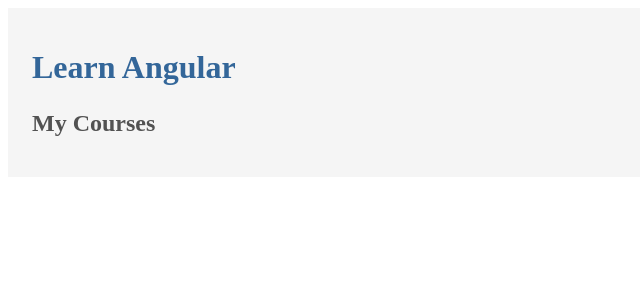
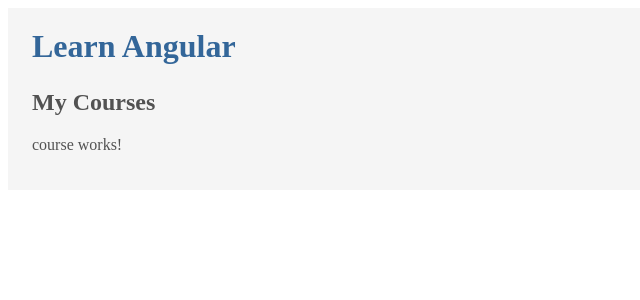
Before and after one commit to palashmon/learn-angular4, an Angular app: page / in a window 1280 px wide. Shown: the top 300 px of the page, without its empty margins (0-640 px from the left). Built offline with nearby package versions, Linux system fonts and the light colour scheme.

Commit message:
Generate components using cli using ng g c <component name>

```diff
--- a/src/app/app.component.css
+++ b/src/app/app.component.css
@@ -1,5 +1,6 @@
-.title:not(:last-child),
-.subtitle:not(:last-child) {
+.title,
+.subtitle {
+  margin: 0px;
   margin-bottom: 1.5rem;
 }
 
--- a/src/app/app.component.html
+++ b/src/app/app.component.html
@@ -3,4 +3,5 @@
 <div class="container">
   <h1 class="title has-text-info ">Learn Angular</h1>
   <courses></courses>
+  <app-course></app-course>
 </div>
--- a/src/app/app.module.ts
+++ b/src/app/app.module.ts
@@ -3,9 +3,10 @@ import { BrowserModule } from '@angular/platform-browser';
 import { NgModule } from '@angular/core';
 
 import { AppComponent } from './app.component';
+import { CourseComponent } from './course/course.component';
 
 @NgModule({
-  declarations: [AppComponent, CoursesComponent],
+  declarations: [AppComponent, CoursesComponent, CourseComponent],
   imports: [BrowserModule],
   providers: [],
   bootstrap: [AppComponent]
--- /dev/null
+++ b/src/app/course/course.component.html
@@ -0,0 +1,3 @@
+<p>
+  course works!
+</p>
--- /dev/null
+++ b/src/app/course/course.component.ts
@@ -0,0 +1,15 @@
+import { Component, OnInit } from '@angular/core';
+
+@Component({
+  selector: 'app-course',
+  templateUrl: './course.component.html',
+  styleUrls: ['./course.component.css']
+})
+export class CourseComponent implements OnInit {
+
+  constructor() { }
+
+  ngOnInit() {
+  }
+
+}
```
Also changed, not shown: src/app/course/course.component.css (added), 1 other file (tests, documents, lock files or other folders).
